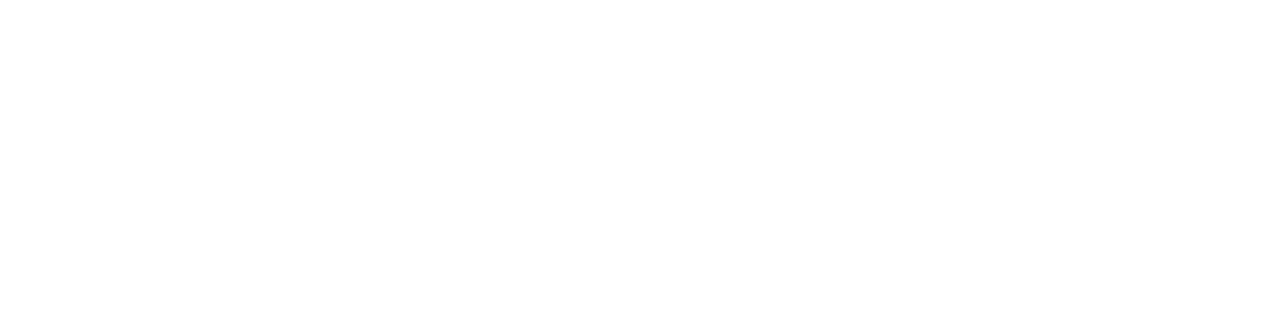
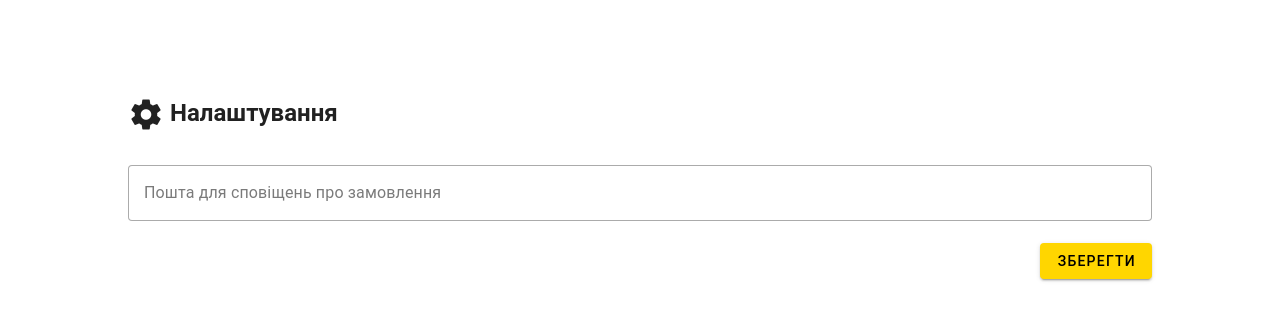
Before and after one commit to Neroun547/internet-shop-admin, a Vue app: page /admin/settings in a window 1280 px wide. Before the commit this address had no page. Shown: the top 320 px of the page. Built offline with nearby package versions, Linux system fonts and the light colour scheme; no server answers.

Commit message:
Started work with email notifications

```diff
--- a/src/components/SideNavBar.vue
+++ b/src/components/SideNavBar.vue
@@ -40,6 +40,11 @@
         >
           <v-list-item prepend-icon="mdi-account-group" title="Партнери" value="partners"></v-list-item>
         </RouterLink>
+        <RouterLink
+          to="/admin/settings"
+        >
+          <v-list-item prepend-icon="mdi-cog" title="Налаштування" value="settings"></v-list-item>
+        </RouterLink>
         <v-list-item
           prepend-icon="mdi-exit-to-app"
           title="Вихід"
--- a/src/pages/auth.vue
+++ b/src/pages/auth.vue
@@ -69,6 +69,7 @@ export default {
         this.userStore.setRole(response.data.role);
         this.userStore.setToken(response.data.token);
         this.userStore.setIsAuthenticated(true);
+        this.userStore.setId(response.data.id);
 
         window.location.href = "/admin/orders";
       } catch(e) {
--- /dev/null
+++ b/src/pages/settings/index.vue
@@ -0,0 +1,60 @@
+<template>
+  <div class="wrapper__settings">
+    <h2 class="mt-5"><v-icon icon="mdi-cog"></v-icon> Налаштування</h2>
+    <v-row class="mt-5">
+      <v-col
+        lg="12"
+      >
+        <v-text-field variant="outlined" label="Пошта для сповіщень про замовлення" v-model="localSettings['system.admin.' + store.getId + '.notification_email']"></v-text-field>
+      </v-col>
+    </v-row>
+    <v-btn class="bg-yellow-accent-4 ml-auto d-block" @click="saveSettings">Зберегти</v-btn>
+  </div>
+</template>
+<script setup>
+  import useUserStore from "@/stores/user.js";
+
+  const store = useUserStore();
+</script>
+<script>
+import Api from "@/lib/api.js";
+
+export default {
+  data() {
+    return {
+      settings: {},
+      localSettings: {}
+    }
+  },
+  methods: {
+    async getSettings() {
+      this.settings = (await Api.get("/admin/settings/admin")).data;
+
+      for(let key in this.settings) {
+        this.localSettings[key] = this.settings[key].value;
+      }
+    },
+    async saveSettings() {
+      const parsedSettings = {};
+
+      for(let key in this.localSettings) {
+        parsedSettings[key] = {
+          id: this.settings[key] ? this.settings[key].id : null,
+          key: key,
+          value: this.localSettings[key],
+        }
+      }
+      await Api.post("/admin/settings/admin", parsedSettings);
+    }
+  },
+  mounted() {
+    this.getSettings();
+  }
+}
+</script>
+<style scoped>
+  .wrapper__settings {
+    width: 80%;
+    margin: 0 auto;
+  }
+</style>
--- a/src/router/index.js
+++ b/src/router/index.js
@@ -25,6 +25,7 @@ import EditArticle from "@/pages/articles/[filename].vue";
 import VideoPhotoGallery from "@/pages/video-photo-gallery/index.vue";
 import AddNewPublication from "@/pages/video-photo-gallery/add-new-publication.vue";
 import VideoPhotoGalleryItem from "@/pages/video-photo-gallery/[id].vue";
+import Settings from "@/pages/settings/index.vue";
 
 const router = createRouter({
   history: createWebHistory(import.meta.env.BASE_URL),
@@ -113,6 +114,11 @@ const router = createRouter({
       path: "/admin/video-photo-gallery/:id",
       name: "edit-video",
       component: VideoPhotoGalleryItem
+    },
+    {
+      path: "/admin/settings",
+      name: "settings",
+      component: Settings
     }
   ],
 })
--- a/src/stores/user.js
+++ b/src/stores/user.js
@@ -6,6 +6,7 @@ const store = defineStore("user", {
     token: useLocalStorage("token", ""),
     role: useLocalStorage("role", ""),
     isAuthenticated: useLocalStorage("isAuthenticated", false),
+    id: useLocalStorage("id", "")
   }),
   actions: {
     setToken(token) {
@@ -16,12 +17,16 @@ const store = defineStore("user", {
     },
     setIsAuthenticated(isAuthenticated) {
       this.isAuthenticated = isAuthenticated;
+    },
+    setId(id) {
+      this.id = id;
     }
   },
   getters: {
     getIsAuthenticated: state => state.isAuthenticated,
     getToken: state => state.token,
-    getRole: state => state.role
+    getRole: state => state.role,
+    getId: state => state.id
   }
 })
 
```
